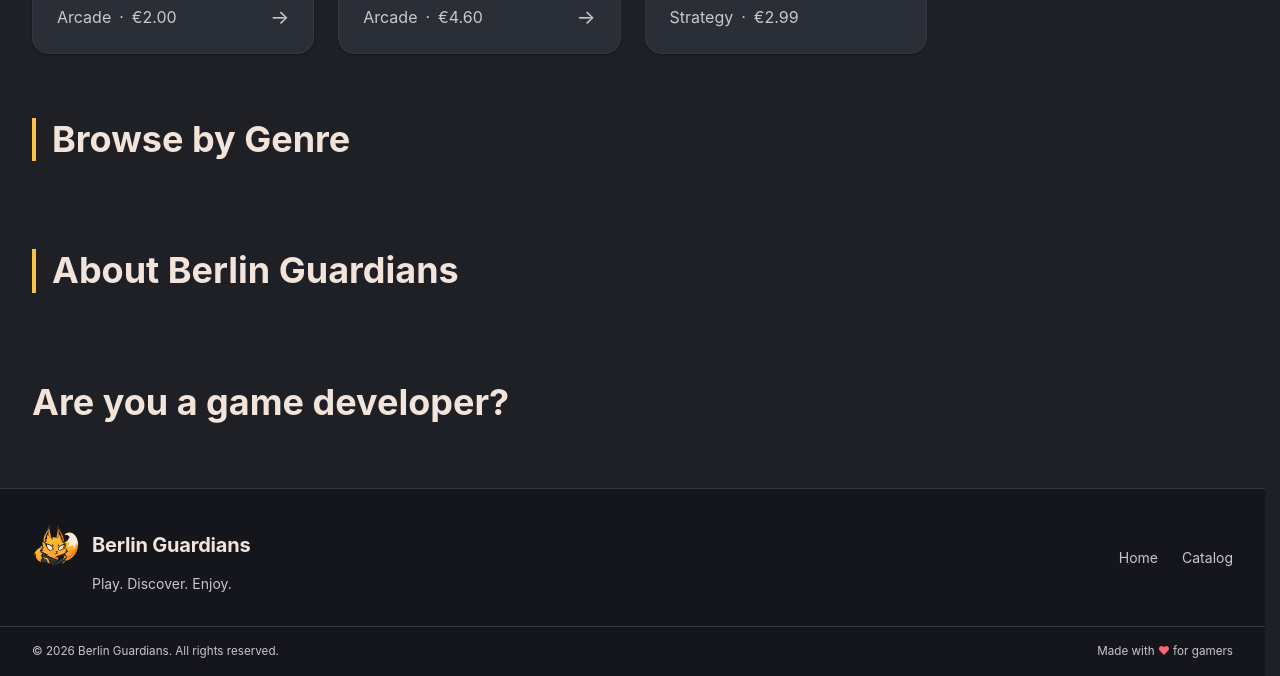
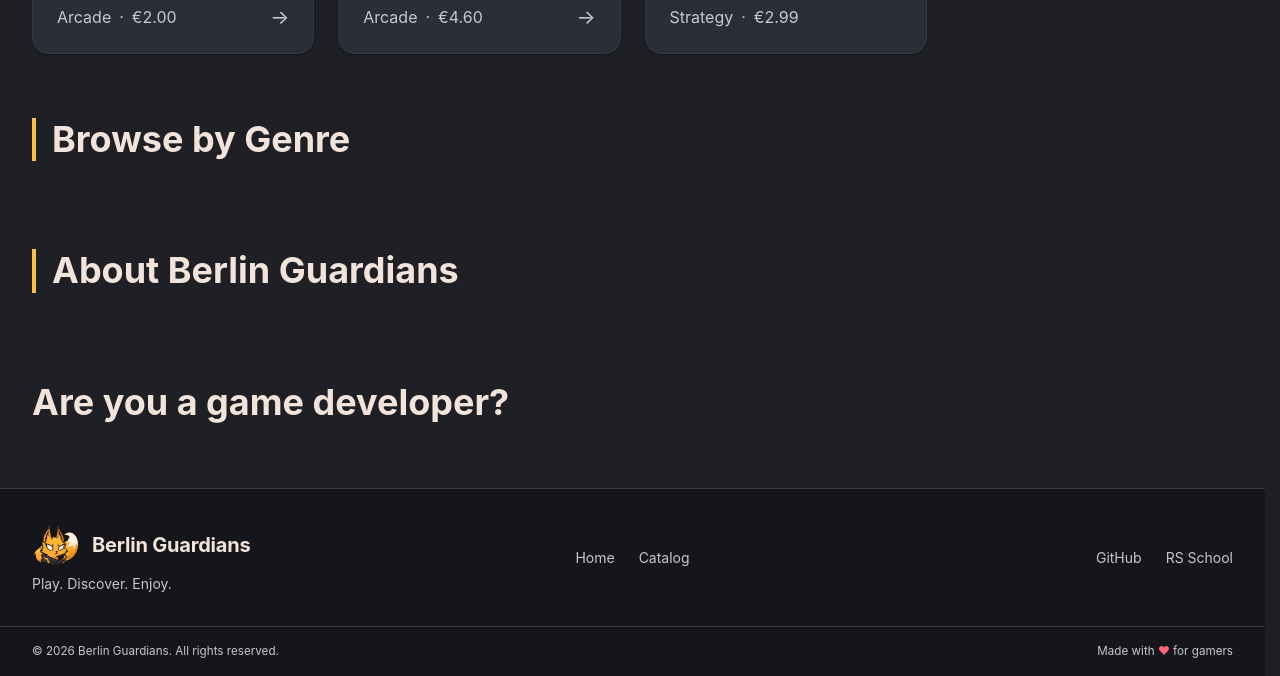
Before and after one commit to drozdy/berlin-guardians, a website built with Vite: page index.html in a window 1280 px wide. Shown: the part 1024-1700 px from the top of the page. Built offline with nearby package versions, Linux system fonts and the light colour scheme.

Commit message:
feat: add external links

```diff
--- a/src/components/brand/brand.css
+++ b/src/components/brand/brand.css
@@ -1,8 +1,10 @@
+/* components/brand/brand.css */
 .brand {
   display: inline-flex;
   align-items: center;
   gap: var(--brand-gap, calc(var(--size-1) + var(--size-05)));
   min-height: var(--target-size);
+  color: var(--on-bg);
   font-size: var(--body-small);
   font-weight: var(--weight-bold);
   letter-spacing: -0.01em;
--- a/src/components/footer/footer.css
+++ b/src/components/footer/footer.css
@@ -8,7 +8,6 @@
 }
 
 .footer .brand {
-  color: var(--on-bg);
   font-size: var(--body-large);
 }
 
@@ -19,9 +18,17 @@
 }
 
 .footer__identity {
+  --brand-logo-size: var(--size-6); /* 48px */
+  --brand-gap: calc(var(--size-1) + var(--size-05));
+
   display: flex;
   flex-direction: column;
   gap: var(--size-05);
+}
+
+/* aligns the tagline with the brand text */
+.footer__tagline {
+  margin-inline-start: calc(var(--brand-logo-size) + var(--brand-gap));
 }
 
 .footer__nav-list {
@@ -48,15 +55,6 @@
   color: var(--like);
 }
 
-.footer__identity {
-  --brand-logo-size: var(--size-6); /* 48px */
-  --brand-gap: calc(var(--size-1) + var(--size-05));
-}
-
-.footer__tagline {
-  margin-inline-start: calc(var(--brand-logo-size) + var(--brand-gap));
-}
-
 @media (prefers-reduced-motion: no-preference) {
   .footer__nav-link {
     transition: color var(--duration-fast) var(--easing-standard);
@@ -70,13 +68,19 @@
 }
 
 @media (min-width: 37.5em) {
-  .footer__main {
-    grid-template-columns: 1fr auto;
-    align-items: center;
-  }
-
   .footer__bottom {
     flex-direction: row;
     justify-content: space-between;
   }
 }
+
+@media (min-width: 60em) {
+  .footer__main {
+    grid-template-columns: 1fr auto 1fr;
+    align-items: center;
+  }
+
+  .footer__links {
+    justify-content: flex-end;
+  }
+}
--- a/src/components/footer/footer.ts
+++ b/src/components/footer/footer.ts
@@ -6,6 +6,39 @@ import { NAVIGATION_LINKS, type NavigationLink } from '../header/header';
 import './footer.css';
 
 const TAGLINE = 'Play. Discover. Enjoy.';
+
+interface ExternalLink {
+  readonly label: string;
+  readonly href: string;
+}
+
+const EXTERNAL_LINKS: readonly ExternalLink[] = [
+  { label: 'GitHub', href: 'https://github.com/htochko/berlin-guardians' },
+  { label: 'RS School', href: 'https://rs.school' },
+];
+
+function createExternalLinks(): HTMLElement {
+  const items: HTMLLIElement[] = EXTERNAL_LINKS.map((link: ExternalLink): HTMLLIElement =>
+    createElement('li', {
+      children: [
+        createElement('a', {
+          className: 'footer__nav-link',
+          attributes: { href: link.href, target: '_blank', rel: 'noopener noreferrer' },
+          children: [
+            link.label,
+            createElement('span', { className: 'visually-hidden', text: ' (opens in a new tab)' }),
+          ],
+        }),
+      ],
+    }),
+  );
+
+  return createElement('ul', {
+    className: 'footer__nav-list footer__links',
+    attributes: { 'aria-label': 'Project links' },
+    children: items,
+  });
+}
 
 function createNavigation(): HTMLElement {
   const items: HTMLLIElement[] = NAVIGATION_LINKS.map((link: NavigationLink): HTMLLIElement =>
@@ -58,12 +91,10 @@ export function createFooter(): HTMLElement {
         children: [
           createElement('div', {
             className: 'footer__identity',
-            children: [
-              createBrand(),
-              createElement('span', { className: 'footer__tagline', text: TAGLINE }),
-            ],
+            children: [createBrand(), createElement('span', { text: TAGLINE })],
           }),
           createNavigation(),
+          createExternalLinks(),
         ],
       }),
       createBottomLine(),
```
